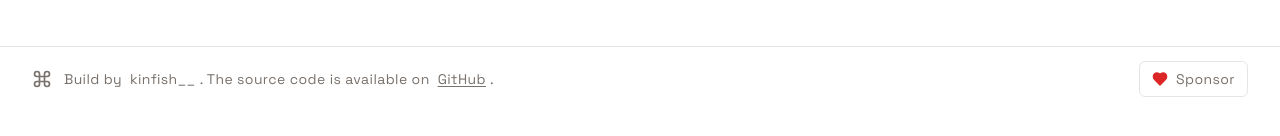
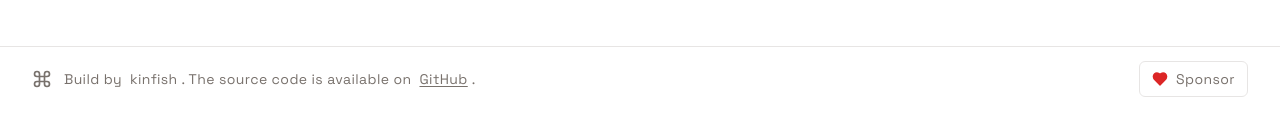
Before and after one commit to farming-labs/web, a Next.js app: page / in a window 1280 px wide. Shown: the part 690-826 px from the top of the page. Built offline with nearby package versions, Linux system fonts and the light colour scheme.

Commit message:
footer link

```diff
--- a/components/footer.tsx
+++ b/components/footer.tsx
@@ -11,7 +11,7 @@ export function Footer() {
           <p className="text-center">
             Build by{" "}
             <Link className="px-1" href="https://github.com/Kinfe123">
-              kinfish__
+              kinfish
             </Link>
             . The source code is available on{" "}
             <Link
```
